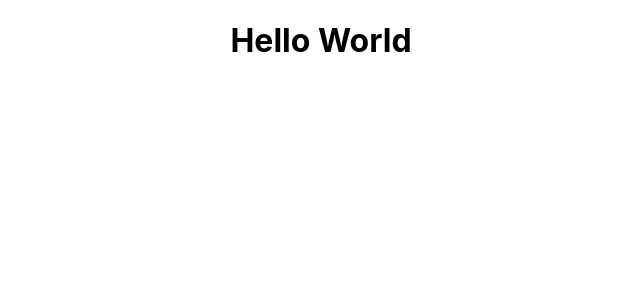
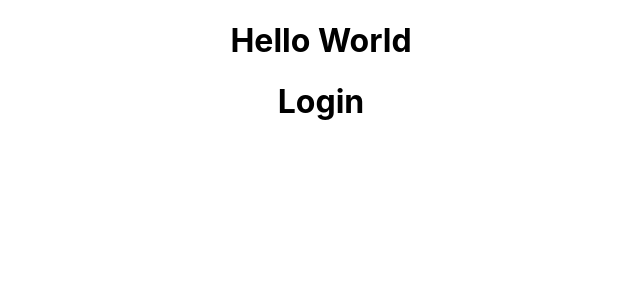
Before and after one commit to tony-shifflett/roadtrip-frontend, a React (Create React App) app: page / in a window 1280 px wide. Shown: the top 300 px of the page, without its empty margins (319-959 px from the left). Built offline with nearby package versions, Linux system fonts and the light colour scheme.

Commit message:
Login/splash page

```diff
--- a/src/App.js
+++ b/src/App.js
@@ -1,10 +1,13 @@
 import logo from './logo.svg';
 import './App.css';
+import {Route} from "react-router-dom";
+import Login from "./pages/Login";
 
 function App() {
   return (
     <div className="App">
       <h1>Hello World</h1>
+      <Route path="/" render={(rp) => <Login{...rp}/>}/>
     </div>
   );
 }
--- /dev/null
+++ b/src/pages/Login.js
@@ -0,0 +1,8 @@
+import React from "react"
+
+const Login = (props) =>{
+
+    return <h1>Login</h1>
+}
+
+export default Login
```
